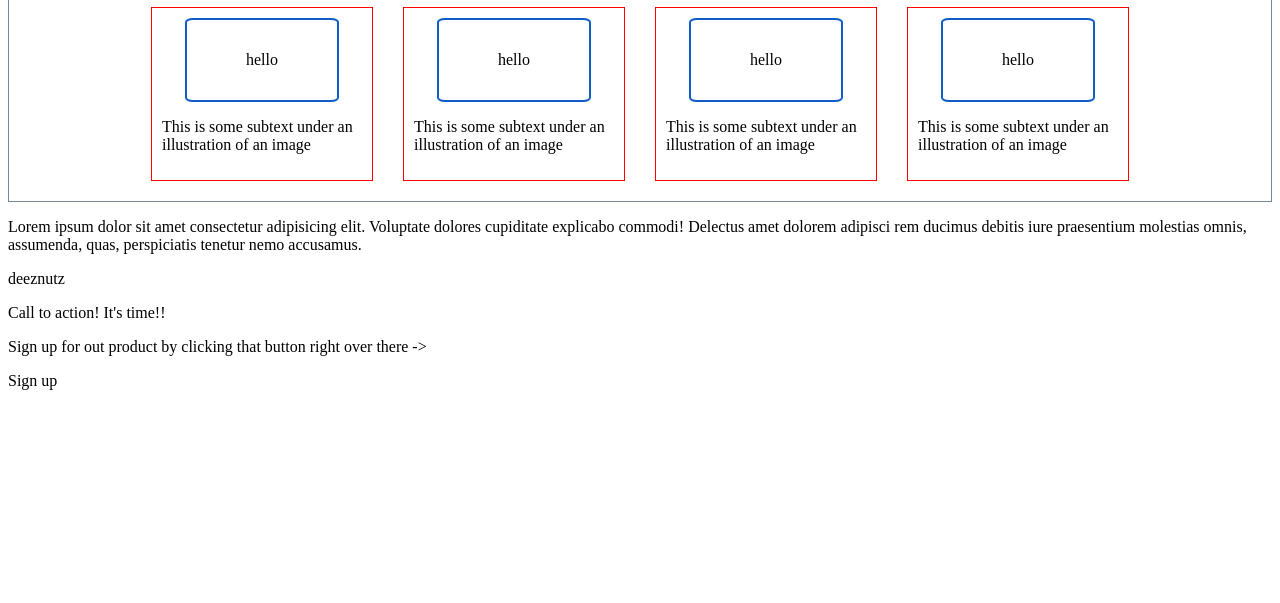
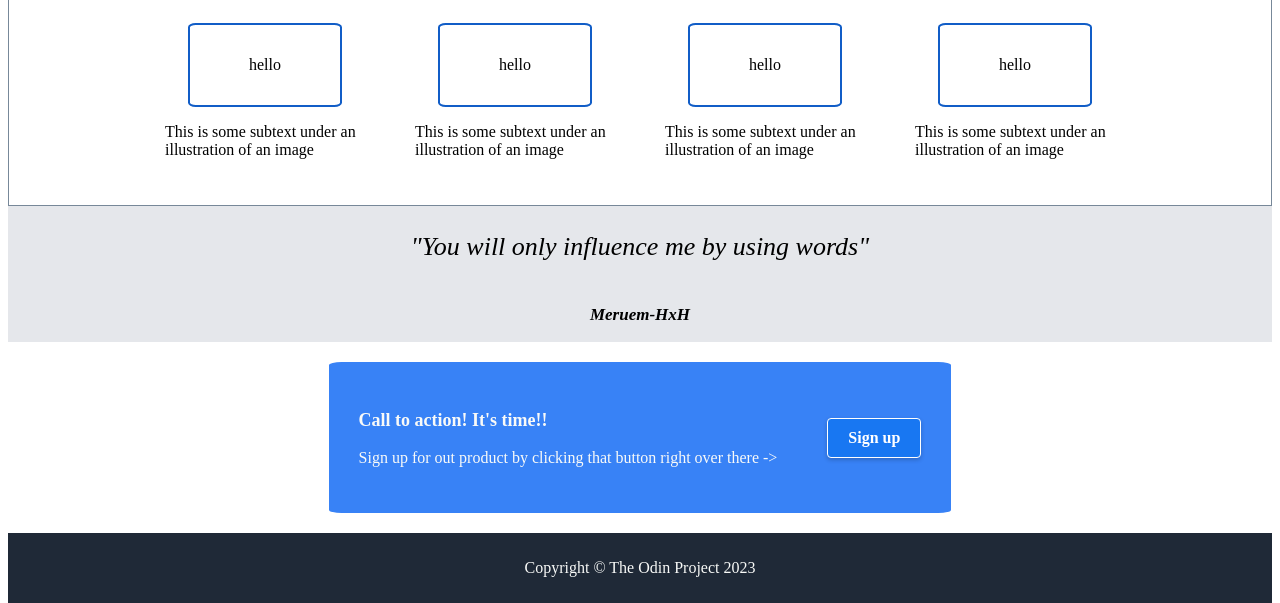
Before and after one commit to itseldiego/Odinproject1css_html, a plain HTML site: page index.html in a window 1280 px wide. Shown: the part 687-1290 px from the top of the page. Before the commit the page ends 1077 px from the top, so only its background shows below. Drawn offline with Linux system fonts and the light colour scheme.

Commit message:
file erros, reuploading files

```diff
--- a/index.css
+++ b/index.css
@@ -1,6 +1,7 @@
 .mainContainer {
     height: 100vh;
-    width: auto display: flex;
+    width: auto;
+    display: flex;
     flex-direction: column;
     flex: 1;
 }
@@ -74,7 +75,8 @@
     width: 400px;
 }
 
-.signupButton {
+
+/* .sign-up-button {
     display: inline-block;
     background-color: #1877F2;
     color: #fff;
@@ -85,7 +87,7 @@
     text-decoration: none;
     border: none;
     cursor: pointer;
-}
+} */
 
 .section2 {
     border: 1px solid lightslategray;
@@ -137,7 +139,7 @@
 }
 
 .subtext {
-    border: 1px solid red;
+    /* border: 1px solid red; */
     display: flex;
     flex-direction: row;
     justify-content: space-around;
@@ -145,3 +147,102 @@
     padding: 10px;
     width: 200px;
 }
+
+.section3 {
+    display: flex;
+    flex-direction: column;
+    justify-content: center;
+    align-items: center;
+    background-color: #e5e7eb;
+    height: 400px;
+    font-size: 26px;
+    font-style: italic
+}
+
+.quote {
+    display: flex;
+    flex-direction: column;
+    justify-content: center;
+    align-items: center;
+    flex-wrap: wrap;
+    width: 600px;
+}
+
+.section3 {
+    display: flex;
+    flex-direction: column;
+    justify-content: center;
+    align-items: center;
+    background-color: #e5e7eb;
+    height: 400px;
+    font-size: 26px;
+    font-style: italic
+}
+
+.quote {
+    display: flex;
+    flex-direction: column;
+    justify-content: space-between;
+    align-items: center;
+    flex-wrap: wrap;
+    width: 600px;
+}
+
+.author {
+    font-weight: bold;
+    font-size: 17px;
+    display: flex;
+    justify-content: end;
+}
+
+.section4 {
+    /* border: 1px solid red; */
+    padding: 20px;
+    height: 200px;
+    display: flex;
+    justify-content: center;
+    align-items: center;
+}
+
+.advertisement {
+    background-color: #3882f6;
+    color: #f9faf8;
+    padding: 30px;
+    border-radius: 2%;
+    display: flex;
+    justify-content: center;
+    align-items: center;
+    width: auto;
+    gap: 50px;
+}
+
+.call {
+    font-size: 18px;
+    font-weight: bold;
+}
+
+.sign-up-button {
+    background-color: #1877f2;
+    color: #fff;
+    padding: 10px 20px;
+    font-size: 16px;
+    font-weight: bold;
+    border: 1px solid white;
+    border-radius: 4px;
+    cursor: pointer;
+    box-shadow: 0 2px 4px rgba(0, 0, 0, 0.2);
+    transition: background-color 0.3s ease;
+}
+
+.sign-up-button:hover {
+    background-color: #1565c0;
+}
+
+footer {
+    background-color: #1f2937;
+    color: #f9faf8;
+    display: flex;
+    justify-content: center;
+    align-items: center;
+    padding: 10px;
+}
--- a/index.html
+++ b/index.html
@@ -28,7 +28,7 @@
                 <div>
                     <h1 class="main-text">This website is awesome</h1>
                     <p>This website has some subtext that goes here under the main title. It's smaller font and the collor is lower contrast</p>
-                    <button class="signupButton">Sign Up</button>
+                    <button class="sign-up-button">Sign Up</button>
                 </div>
                 <div>
                     <img src="/images/Solo-Leveling-Anime-1.jpg" alt="Favorite manhwa" class="feature-image">
@@ -63,34 +63,28 @@
         </div>
         <div class="section3">
             <div class="quote">
-                <p>Lorem ipsum dolor sit amet consectetur adipisicing elit. Voluptate dolores cupiditate explicabo commodi! Delectus amet dolorem adipisci rem ducimus debitis iure praesentium molestias omnis, assumenda, quas, perspiciatis tenetur nemo accusamus.</p>
+                <p>"You will only influence me by using words"</p>
 
+                <div class="author">
+                    <p>Meruem-HxH</p>
+                </div>
             </div>
-            <div class="author">deeznutz</div>
         </div>
 
         <div class="section4">
-            <div>
+            <div class="advertisement">
                 <div>
-                    <p>Call to action! It's time!!</p>
+                    <p class="call">Call to action! It's time!!</p>
                     <p>Sign up for out product by clicking that button right over there -></p>
                 </div>
-                <div class="signupButtom">Sign up</div>
+                <div class="sign-up-button">Sign up</div>
             </div>
 
         </div>
-        <footer></footer>
-
-
-
-
-
-
-
-
+        <footer>
+            <p>Copyright <span>&copy;</span> The Odin Project 2023</p>
+        </footer>
     </div>
-
-
 </body>
 
 </html>
```
